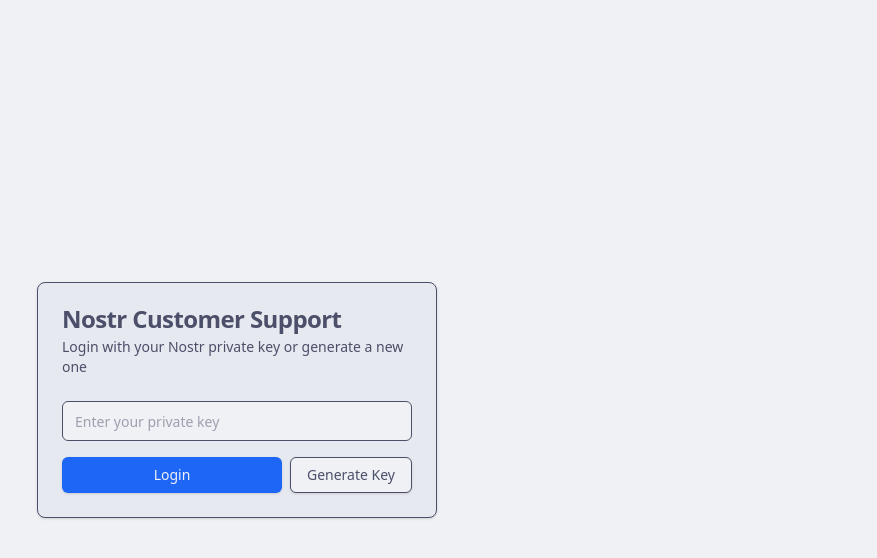
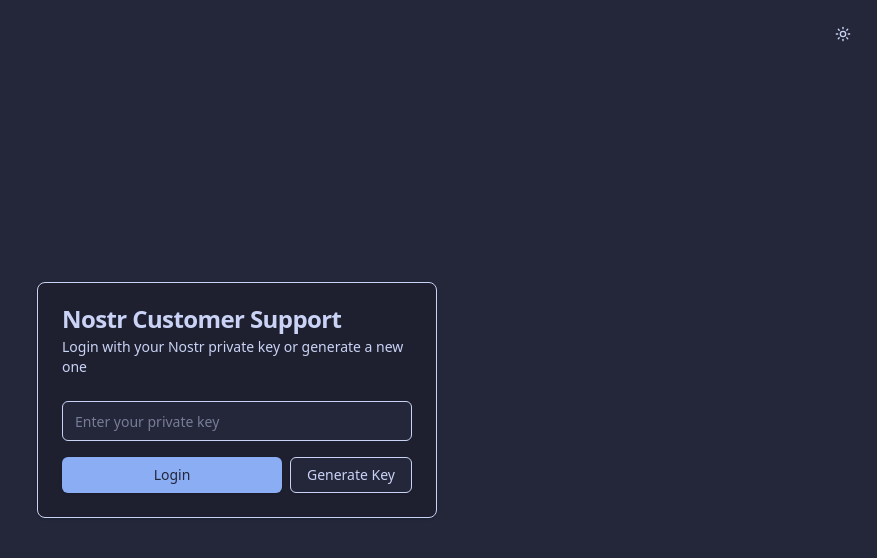
Before and after one commit to PatMulligan/nostr-customer-support, a Vue app: page / in a window 1280 px wide. Shown: the top 558 px of the page, without its empty margins (403-1280 px from the left). Built offline with nearby package versions, Linux system fonts and the light colour scheme.

Commit message:
add light/dark mode

```diff
--- a/src/App.vue
+++ b/src/App.vue
@@ -1,14 +1,31 @@
 <script setup lang="ts">
-import { computed } from 'vue'
+import { computed, onMounted } from 'vue'
 import { useNostrStore } from './stores/nostr'
+import { useThemeStore } from './stores/theme'
+import { Sun, Moon } from 'lucide-vue-next'
 import LoginForm from './components/LoginForm.vue'
 import ChatInterface from './components/ChatInterface.vue'
+import { Button } from '@/components/ui/button'
 
 const nostrStore = useNostrStore()
+const themeStore = useThemeStore()
+
+onMounted(() => {
+  themeStore.init()
+})
+
+const isDark = computed(() => themeStore.theme === 'dark')
 </script>
 
 <template>
-  <main>
+  <main class="min-h-screen bg-light-base dark:bg-dark-base text-light-text dark:text-dark-text transition-colors">
+    <div class="absolute top-4 right-4">
+      <Button variant="ghost" size="icon" @click="themeStore.toggleTheme">
+        <Sun v-if="isDark" class="h-5 w-5" />
+        <Moon v-else class="h-5 w-5" />
+        <span class="sr-only">Toggle theme</span>
+      </Button>
+    </div>
     <LoginForm v-if="!nostrStore.isLoggedIn" />
     <ChatInterface v-else />
   </main>
--- a/src/components/ChatBox.vue
+++ b/src/components/ChatBox.vue
@@ -22,25 +22,27 @@
 const getMessageClasses = (sent: boolean) => {
   return [
     'flex w-max max-w-[75%] flex-col gap-2 rounded-lg px-3 py-2 text-sm',
-    sent ? 'ml-auto bg-primary text-primary-foreground' : 'bg-muted'
+    sent
+      ? 'ml-auto bg-dark-mauve dark:bg-dark-mauve text-light-base dark:text-dark-base'
+      : 'bg-light-surface0 dark:bg-dark-surface0'
   ]
 }
 </script>
 
 <template>
-  <Card>
-    <CardHeader class="flex flex-row items-center">
+  <Card class="bg-light-mantle dark:bg-dark-mantle border-light-surface1 dark:border-dark-surface1">
+    <CardHeader class="flex flex-row items-center border-b border-light-surface1 dark:border-dark-surface1">
       <div class="flex items-center space-x-4">
-        <Avatar>
-          <AvatarFallback>SA</AvatarFallback>
+        <Avatar class="bg-light-surface0 dark:bg-dark-surface0">
+          <AvatarFallback class="text-light-text dark:text-dark-text">SA</AvatarFallback>
         </Avatar>
         <div>
-          <p class="text-sm font-medium leading-none">Support Agent</p>
+          <p class="text-sm font-medium leading-none text-light-text dark:text-dark-text">Support Agent</p>
         </div>
       </div>
     </CardHeader>
 
-    <CardContent>
+    <CardContent class="p-4 space-y-4 bg-light-base dark:bg-dark-base">
       <div class="space-y-4">
         <div
           v-for="message in nostrStore.currentMessages"
@@ -52,7 +54,7 @@
       </div>
     </CardContent>
 
-    <CardFooter>
+    <CardFooter class="border-t border-light-surface1 dark:border-dark-surface1 bg-light-mantle dark:bg-dark-mantle">
       <form
         @submit="sendMessage"
         class="flex w-full items-center space-x-2"
@@ -61,10 +63,15 @@
           id="message"
           v-model="input"
           placeholder="Type your message..."
-          class="flex-1"
+          class="flex-1 bg-light-base dark:bg-dark-base border-light-surface1 dark:border-dark-surface1"
           autocomplete="off"
         />
-        <Button type="submit" size="icon" :disabled="inputLength === 0">
+        <Button
+          type="submit"
+          size="icon"
+          :disabled="inputLength === 0"
+          class="bg-dark-mauve dark:bg-dark-mauve text-light-base dark:text-dark-base hover:bg-dark-mauve/90"
+        >
           <Send class="h-4 w-4" />
           <span class="sr-only">Send</span>
         </Button>
--- /dev/null
+++ b/src/stores/theme.ts
@@ -0,0 +1,37 @@
+import { defineStore } from 'pinia'
+import { ref, watch } from 'vue'
+
+export const useThemeStore = defineStore('theme', () => {
+  const theme = ref(localStorage.getItem('theme') || 'dark')
+
+  // Watch for theme changes and update localStorage and document class
+  watch(theme, (newTheme) => {
+    localStorage.setItem('theme', newTheme)
+    updateTheme(newTheme)
+  })
+
+  // Initialize theme
+  function init() {
+    updateTheme(theme.value)
+  }
+
+  // Update theme helper
+  function updateTheme(newTheme: string) {
+    if (newTheme === 'dark') {
+      document.documentElement.classList.add('dark')
+    } else {
+      document.documentElement.classList.remove('dark')
+    }
+  }
+
+  // Toggle theme
+  function toggleTheme() {
+    theme.value = theme.value === 'dark' ? 'light' : 'dark'
+  }
+
+  return {
+    theme,
+    toggleTheme,
+    init
+  }
+})
--- a/tailwind.config.js
+++ b/tailwind.config.js
@@ -11,6 +11,8 @@
     './components/**/*.{ts,tsx,vue}',
     './app/**/*.{ts,tsx,vue}',
     './src/**/*.{ts,tsx,vue}',
+    './index.html',
+    './src/**/*.{js,ts,jsx,tsx,vue}',
   ],
 
   theme: {
@@ -56,6 +58,64 @@
           DEFAULT: 'hsl(var(--card))',
           foreground: 'hsl(var(--card-foreground))',
         },
+        // Catppuccin Mocha (Dark)
+        dark: {
+          base: "#1e1e2e",
+          mantle: "#181825",
+          crust: "#11111b",
+          text: "#cdd6f4",
+          subtext1: "#bac2de",
+          subtext0: "#a6adc8",
+          overlay2: "#9399b2",
+          overlay1: "#7f849c",
+          overlay0: "#6c7086",
+          surface2: "#585b70",
+          surface1: "#45475a",
+          surface0: "#313244",
+          rosewater: "#f5e0dc",
+          flamingo: "#f2cdcd",
+          pink: "#f5c2e7",
+          mauve: "#cba6f7",
+          red: "#f38ba8",
+          maroon: "#eba0ac",
+          peach: "#fab387",
+          yellow: "#f9e2af",
+          green: "#a6e3a1",
+          teal: "#94e2d5",
+          sky: "#89dceb",
+          sapphire: "#74c7ec",
+          blue: "#89b4fa",
+          lavender: "#b4befe"
+        },
+        // Catppuccin Latte (Light)
+        light: {
+          base: "#eff1f5",
+          mantle: "#e6e9ef",
+          crust: "#dce0e8",
+          text: "#4c4f69",
+          subtext1: "#5c5f77",
+          subtext0: "#6c6f85",
+          overlay2: "#7c7f93",
+          overlay1: "#8c8fa1",
+          overlay0: "#9ca0b0",
+          surface2: "#acb0be",
+          surface1: "#bcc0cc",
+          surface0: "#ccd0da",
+          rosewater: "#dc8a78",
+          flamingo: "#dd7878",
+          pink: "#ea76cb",
+          mauve: "#8839ef",
+          red: "#d20f39",
+          maroon: "#e64553",
+          peach: "#fe640b",
+          yellow: "#df8e1d",
+          green: "#40a02b",
+          teal: "#179299",
+          sky: "#04a5e5",
+          sapphire: "#209fb5",
+          blue: "#1e66f5",
+          lavender: "#7287fd"
+        }
       },
       borderRadius: {
         lg: 'var(--radius)',
```
